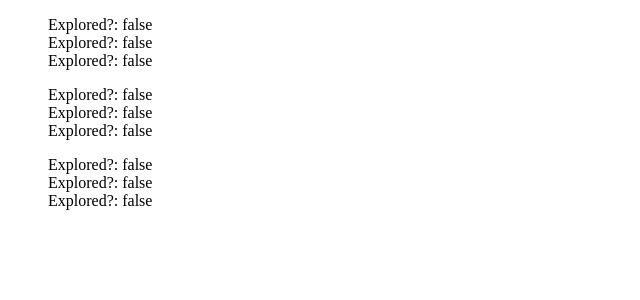
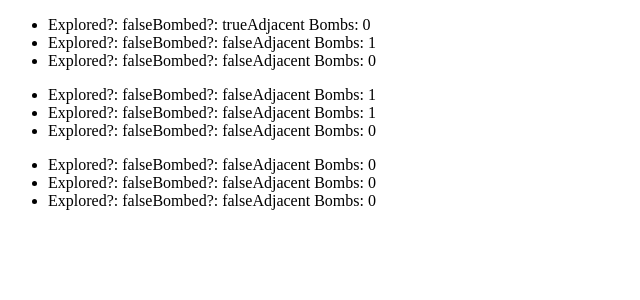
Before and after one commit to DuldR/AppAcaReact, a React app in the folder ReactFund/Projects/Minesweeper/: page / in a window 1280 px wide. Shown: the top 300 px of the page, without its empty margins (0-640 px from the left). Built offline with nearby package versions, Linux system fonts and the light colour scheme; the HTML template or start-up script is replaced by a standard one.

Commit message:
alright were getting somewhere

```diff
--- a/ReactFund/Projects/Minesweeper/src/game.jsx
+++ b/ReactFund/Projects/Minesweeper/src/game.jsx
@@ -25,13 +25,11 @@ class Game extends React.Component {
     render() {
 
 
-
-        console.log(this.state.board)
         let boardProps = {board: this.state.board, func: this.updateGame}
 
         return (
 
-            <div>
+            <div className="game">
                 <ReactBoard {...boardProps}/>
             </div>
         )
--- a/ReactFund/Projects/Minesweeper/src/reactBoard.jsx
+++ b/ReactFund/Projects/Minesweeper/src/reactBoard.jsx
@@ -4,13 +4,11 @@ import React from "react";
 import ReactTile from "./reactTile.jsx"
 
 const ReactBoard = (props) => {
-
-    console.log(props);
     return (
         props.board.grid.map((ele, idx) => {
             return (
-                <div className="board" key={"board"+idx}>
-                    <ul>
+                <div className="row" key={"board"+idx}>
+                    <ul className="column">
                     {ele.map((el, idx2) => {
                         let tileProps = {tile: el, func: props.func}
                         return (
--- a/ReactFund/Projects/Minesweeper/src/reactTile.jsx
+++ b/ReactFund/Projects/Minesweeper/src/reactTile.jsx
@@ -5,15 +5,11 @@ class ReactTile extends React.Component {
     constructor(props) {
         super(props);
 
-
-        this.state = { explored: props.tile.explored, bombed: props.tile.bombed, flagged: props.tile.flagged }
+        this.state = { flag: "" }
 
         this.getBombs = this.getBombs.bind(this);
         this.selectTile = this.selectTile.bind(this);
-
-        if (this.state.explored === true) {
-            this.flag = "explored";
-        }
+        this.getFlag = this.getFlag.bind(this);
     }
 
     getBombs() {
@@ -25,6 +21,18 @@ class ReactTile extends React.Component {
         return bombCount;
     }
 
+    getFlag() {
+
+        let theString;
+
+        if (this.props.tile.explored === true) {
+            theString += " explored";
+        };
+
+        return theString;
+
+    }
+
     selectTile(e) {
         e.preventDefault();
         this.props.func(this.props.tile, true);
@@ -33,11 +41,12 @@ class ReactTile extends React.Component {
 
 
     render() {
-        console.log(this.state.explored);
         return (
-            <div onClick={this.selectTile} className={"tile"}>
+            <li onClick={this.selectTile} className={"tile" + this.getFlag()}>
                 {"Explored?: " + this.props.tile.explored}
-            </div>
+                <span>{"Bombed?: " + this.props.tile.bombed}</span>
+                <span>{"Adjacent Bombs: " + this.props.tile.adjacentBombCount()}</span>
+            </li>
         )
     }
 
```
Also changed, not shown: ReactFund/Projects/Minesweeper/frontend/application.css (+16 -1 lines), ReactFund/Projects/Minesweeper/frontend/bundle.js.
